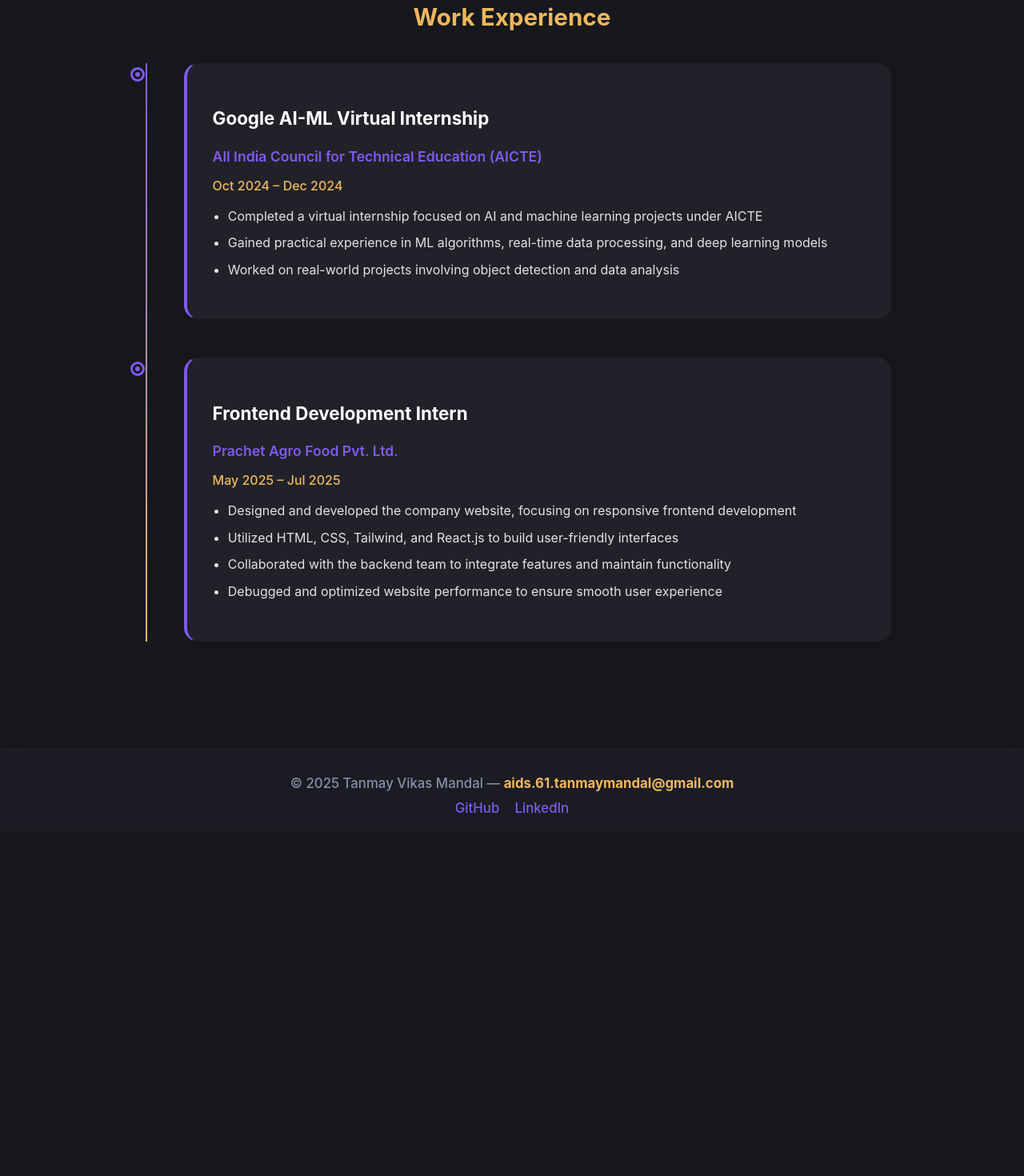
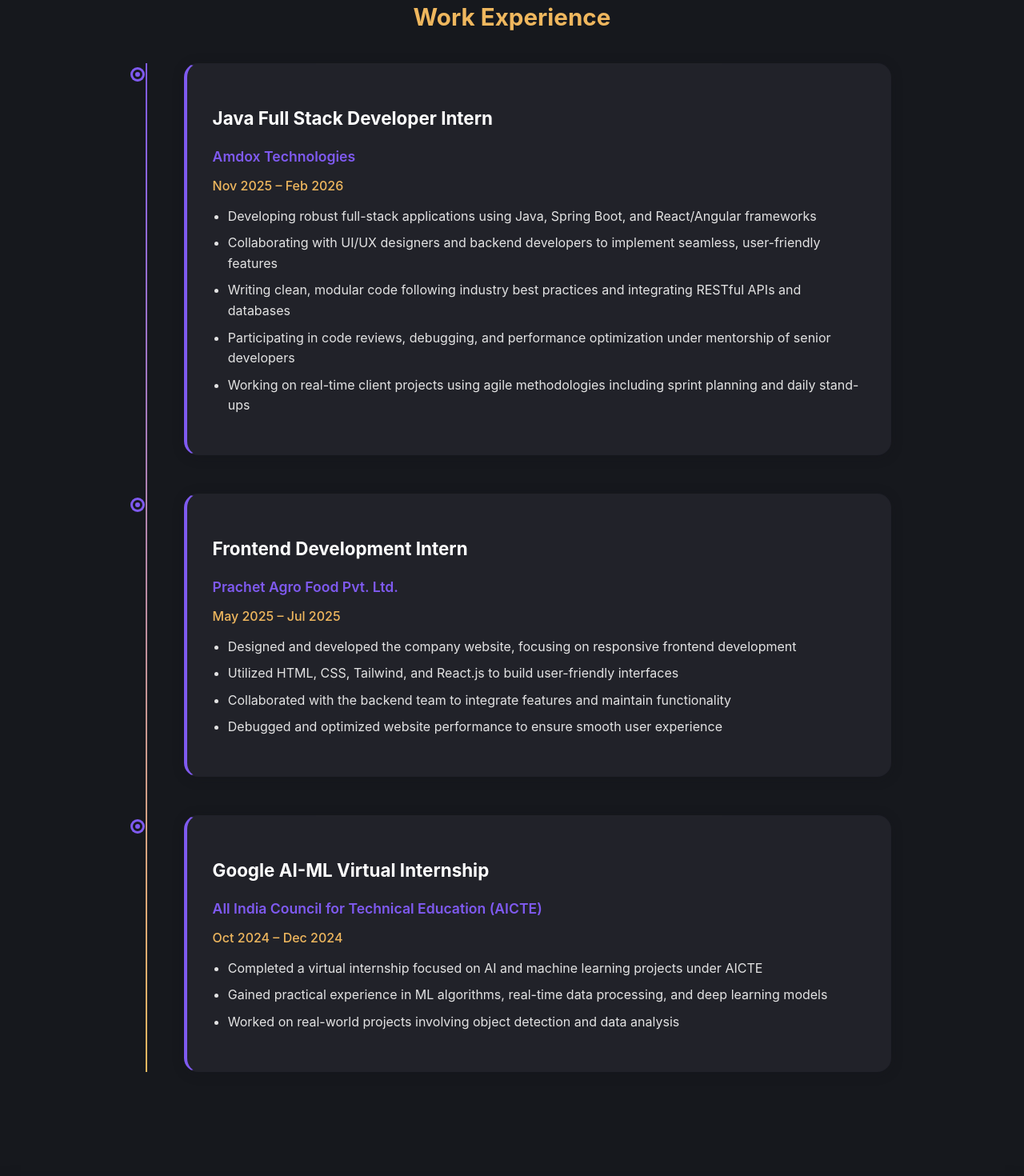
Before and after one commit to tm7218921/Portfolio1, a React (Create React App) app: page /work-experience in a window 1280 px wide. Shown: the part 200-1670 px from the top of the page at 80% size. Before the commit the page ends 1239 px from the top, so only its background shows below. Built offline with nearby package versions, Linux system fonts and the light colour scheme.

Commit message:
Update WorkExperience.jsx

```diff
--- a/src/pages/WorkExperience.jsx
+++ b/src/pages/WorkExperience.jsx
@@ -3,13 +3,15 @@
 
 const workExperience = [
   {
-    title: "Google AI-ML Virtual Internship",
-    organization: "All India Council for Technical Education (AICTE)",
-    duration: "Oct 2024 – Dec 2024",
+    title: "Java Full Stack Developer Intern",
+    organization: "Amdox Technologies",
+    duration: "Nov 2025 – Feb 2026",
     responsibilities: [
-      "Completed a virtual internship focused on AI and machine learning projects under AICTE",
-      "Gained practical experience in ML algorithms, real-time data processing, and deep learning models",
-      "Worked on real-world projects involving object detection and data analysis"
+      "Developing robust full-stack applications using Java, Spring Boot, and React/Angular frameworks",
+      "Collaborating with UI/UX designers and backend developers to implement seamless, user-friendly features",
+      "Writing clean, modular code following industry best practices and integrating RESTful APIs and databases",
+      "Participating in code reviews, debugging, and performance optimization under mentorship of senior developers",
+      "Working on real-time client projects using agile methodologies including sprint planning and daily stand-ups"
     ]
   },
   {
@@ -21,6 +23,16 @@
       "Utilized HTML, CSS, Tailwind, and React.js to build user-friendly interfaces",
       "Collaborated with the backend team to integrate features and maintain functionality",
       "Debugged and optimized website performance to ensure smooth user experience"
+    ]
+  },
+  {
+    title: "Google AI-ML Virtual Internship",
+    organization: "All India Council for Technical Education (AICTE)",
+    duration: "Oct 2024 – Dec 2024",
+    responsibilities: [
+      "Completed a virtual internship focused on AI and machine learning projects under AICTE",
+      "Gained practical experience in ML algorithms, real-time data processing, and deep learning models",
+      "Worked on real-world projects involving object detection and data analysis"
     ]
   }
 ];
```
